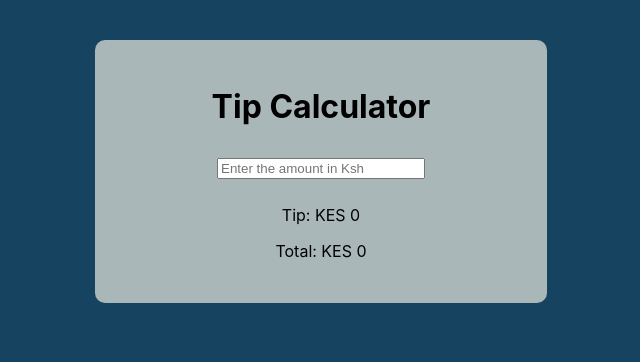
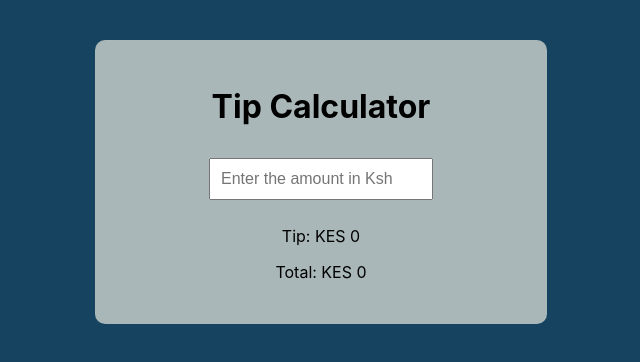
Before and after one commit to Eshhaa11/tip-calculator, a React (Create React App) app: page / in a window 1280 px wide. Shown: the top 362 px of the page, without its empty margins (319-959 px from the left). Built offline with nearby package versions, Linux system fonts and the light colour scheme.

Commit message:
added font-size

```diff
--- a/src/Components/Tip.css
+++ b/src/Components/Tip.css
@@ -14,4 +14,6 @@ body {
 .tip-cont input {
     width: 200px;
     margin: 10px 0;
+    padding: 10px;
+    font-size: 16px;
 }
```
